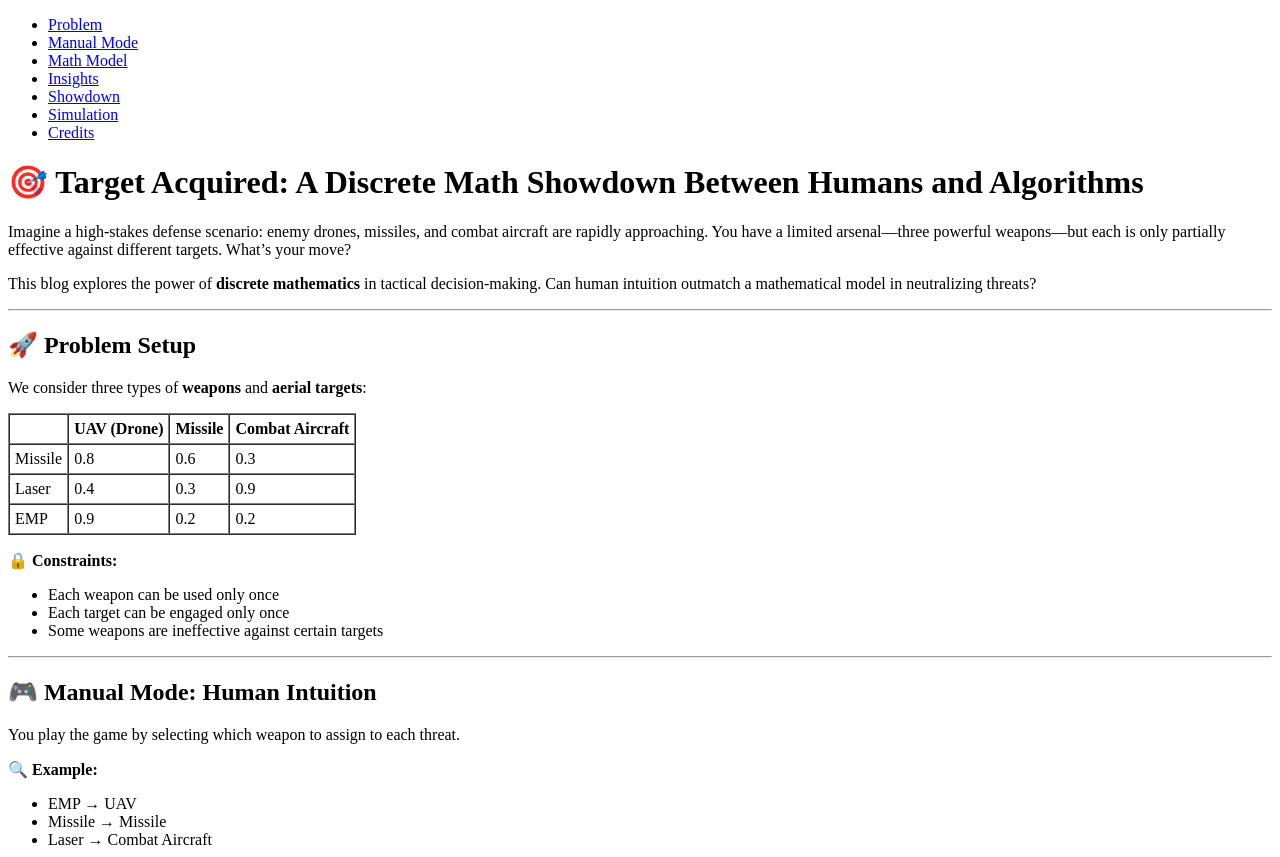
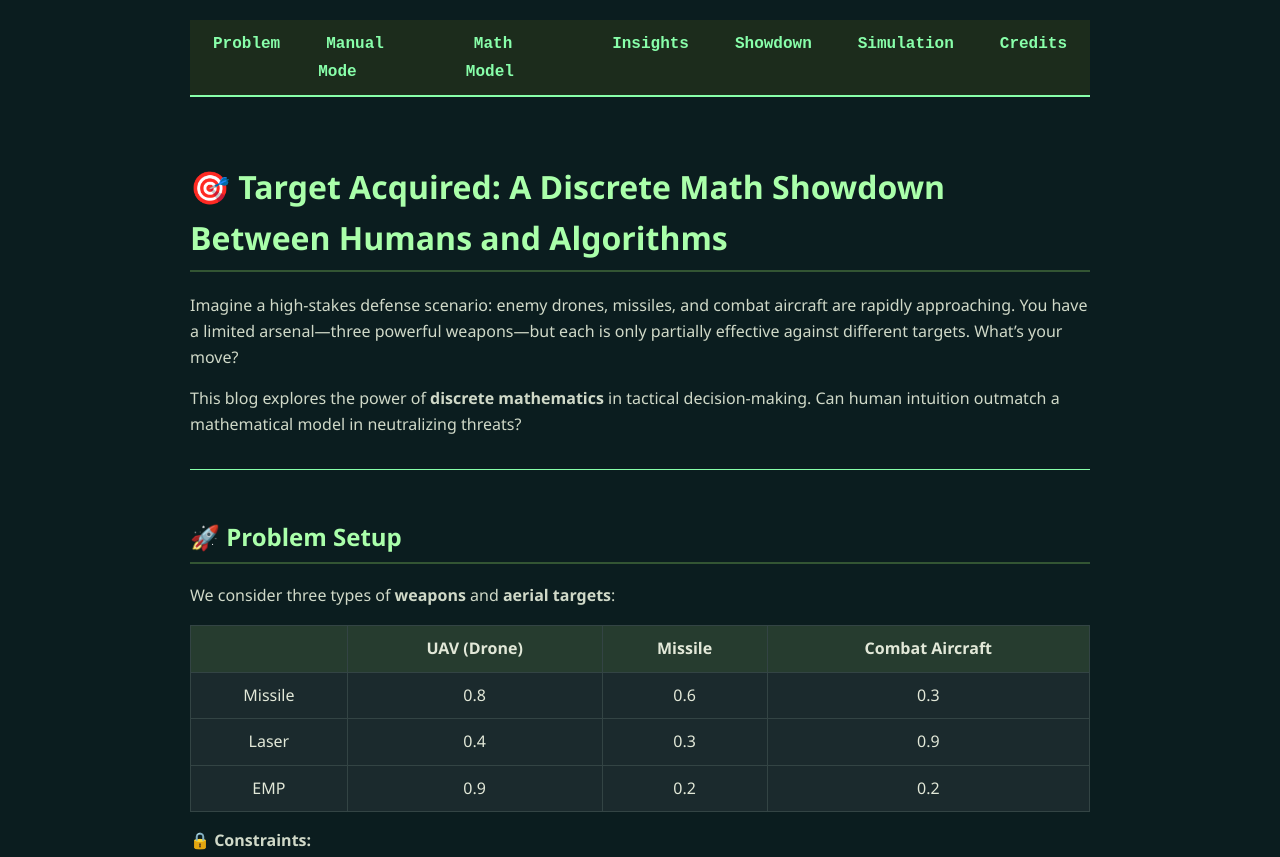
Before and after one commit to Aarushi-iitm/some4-weapon-target-sim, a plain HTML site: page index.html in a window 1280 px wide. Shown: the top 857 px of the page. Drawn offline with Linux system fonts and the light colour scheme.

Commit message:
updated one line

```diff
--- a/index.html
+++ b/index.html
@@ -4,7 +4,7 @@
   <meta charset="UTF-8">
   <meta name="viewport" content="width=device-width, initial-scale=1">
   <title>Target Acquired: A Discrete Math Showdown</title>
-  <link rel="stylesheet" href="styles.css"> <!-- Optional: Add your CSS here -->
+  <link rel="stylesheet" href="style.css"> <!-- Optional: Add your CSS here -->
 </head>
 <body>
   <nav>
```
